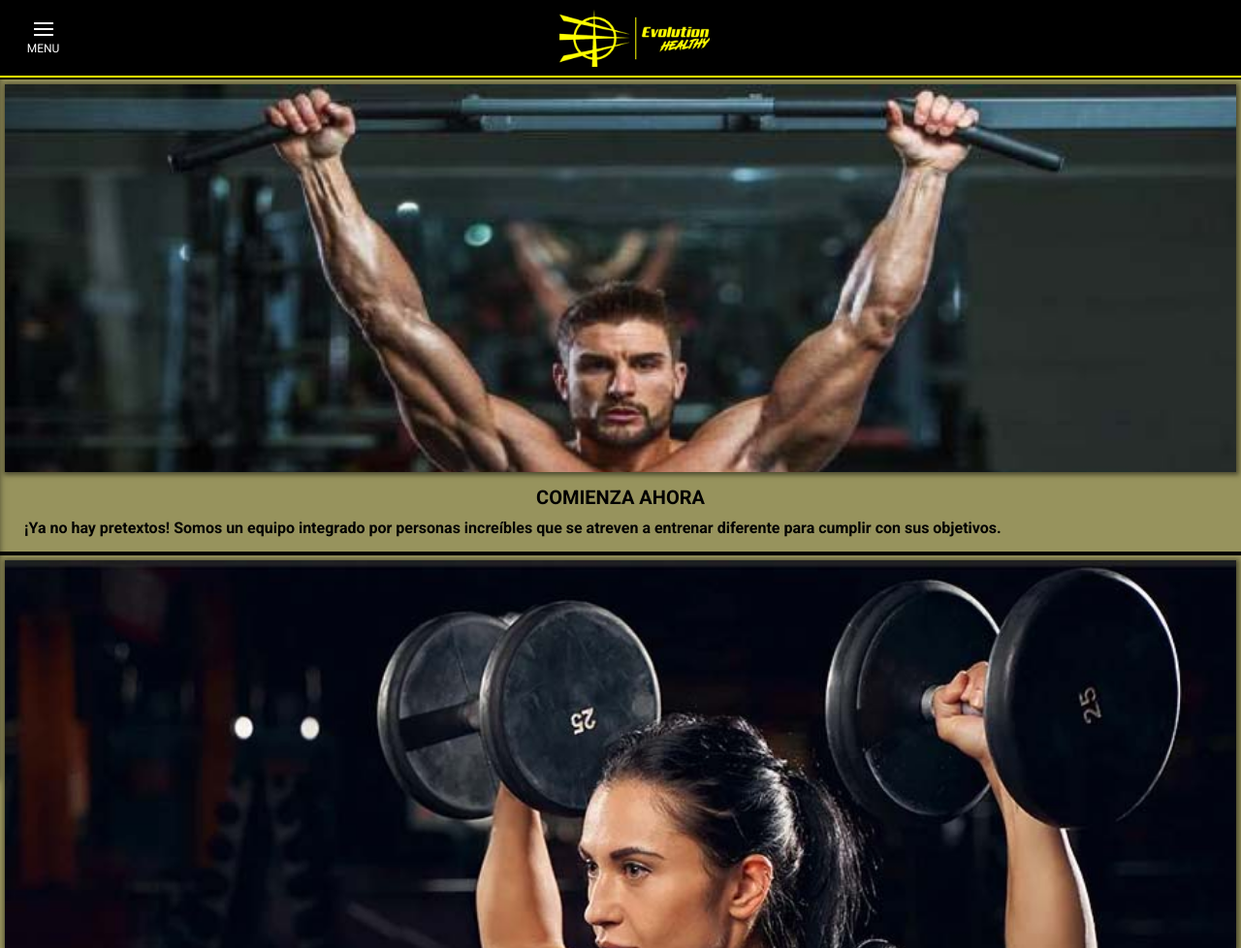
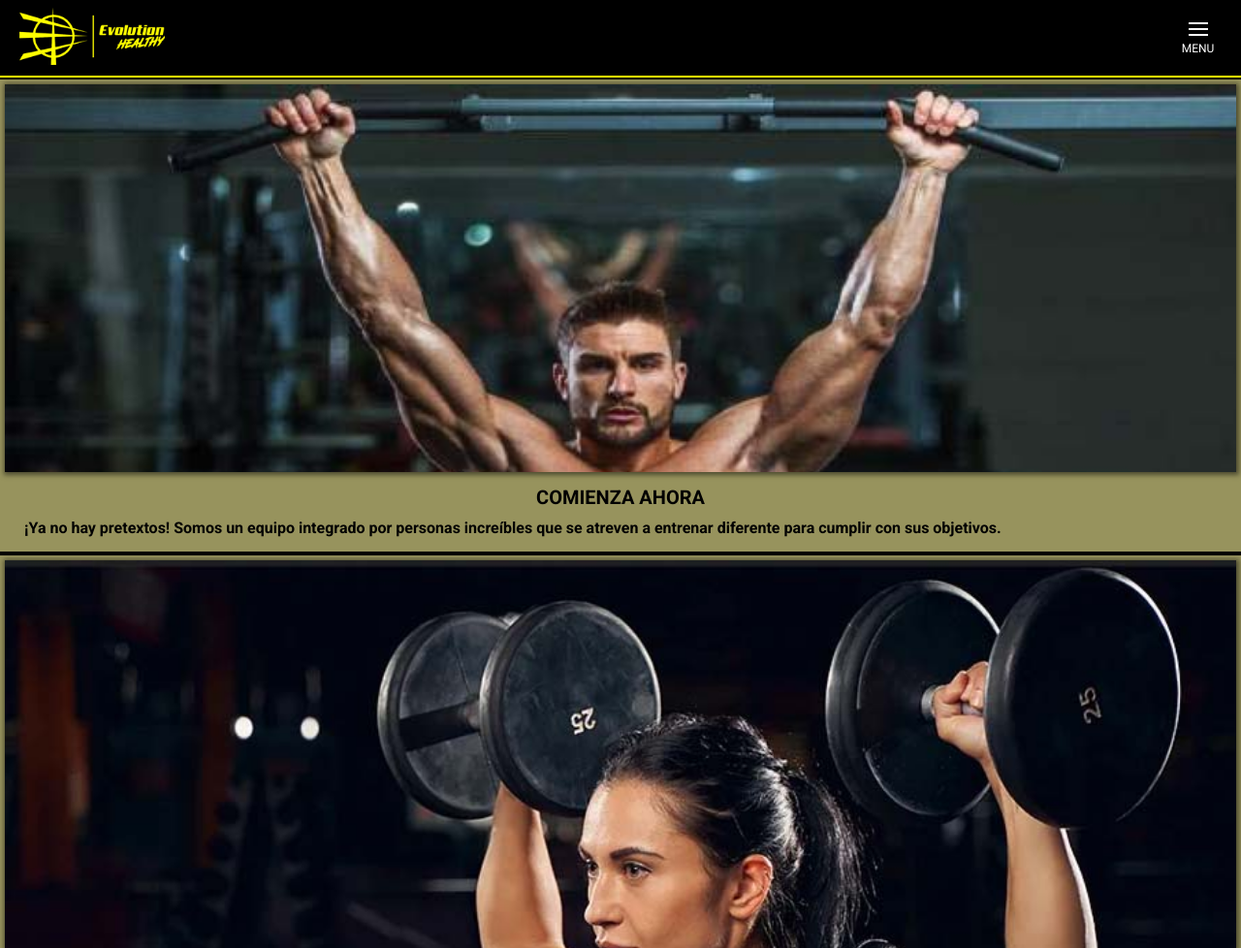
Before and after one commit to Alex02Mx/templateGym, a plain HTML site: page index.html in a window 1280 px wide. Shown: the top 978 px of the page at 97% size. Drawn offline with Linux system fonts and the light colour scheme.

Commit message:
Cambio de menu a la derecha

```diff
--- a/index.html
+++ b/index.html
@@ -12,6 +12,9 @@
 <body class="body">
 
     <header class="header">
+        <figure class="img-logo-banner">
+            <img src="./logos/logo-banner.png" alt="Logo banner">
+        </figure>
         <div class="cont-btn">
             <div class="btn"></div>
             <div class="cont-text-menu">
@@ -19,9 +22,7 @@
                 <p class="text-cerrar on-off">CERRAR</p>
             </div>
         </div>
-        <figure class="img-logo-banner">
-            <img src="./logos/logo-banner.png" alt="Logo banner">
-        </figure>
+
     </header>
 
     <nav class="menu" tabindex="-1">
--- a/styles2.css
+++ b/styles2.css
@@ -48,6 +48,7 @@ body {
 .header {
     display: flex;
     align-items: center;
+    justify-content: space-between;
     position: fixed;
     width: 100%;
     height: 80px;
@@ -57,7 +58,7 @@ body {
 }
 .cont-btn {
     padding: 8px 0px 0px 0px;
-    margin-left: 20px;
+    margin-right: 20px;
     position: relative;
     width: 49px;
     height: 38px;
@@ -66,7 +67,7 @@ body {
     align-items: center;
     justify-content: center;
     cursor: pointer;
-    left: 0px;
+    right: 0;
 }
 .btn {
     position: relative;
@@ -115,20 +116,18 @@ body {
     color: var(--color-blanco);
 }
 .img-logo-banner {
-    width: 100%;
-    display: flex;
-    justify-content: center;
+   margin-left: 20px;
 }
 .img-logo-banner img {
-    width: 235px;
+    width: 150px;
     height: 60px;
-    padding: 0px 60px 0px 20px;
+    padding: 0px 0px 0px 0px;
 }
 .on-off {
     display: none;
 }
 .hide {
-    transform: translate(328px, 0px);
+    transform: translate(-320px, 0px);
     transition: transform 600ms ease-out;
     transition-delay: 100ms;
 }
@@ -141,7 +140,7 @@ body {
     box-shadow: 1px 1px 8px 5px rgb(0, 0, 0, 0.8);
     padding: 15px 10px 5px 10px;
     top: 80px;
-    left: -328px;
+    left: 102%;
     transition: transform 600ms ease-out;
     transition-delay: 100ms;
     z-index: 9;
```
